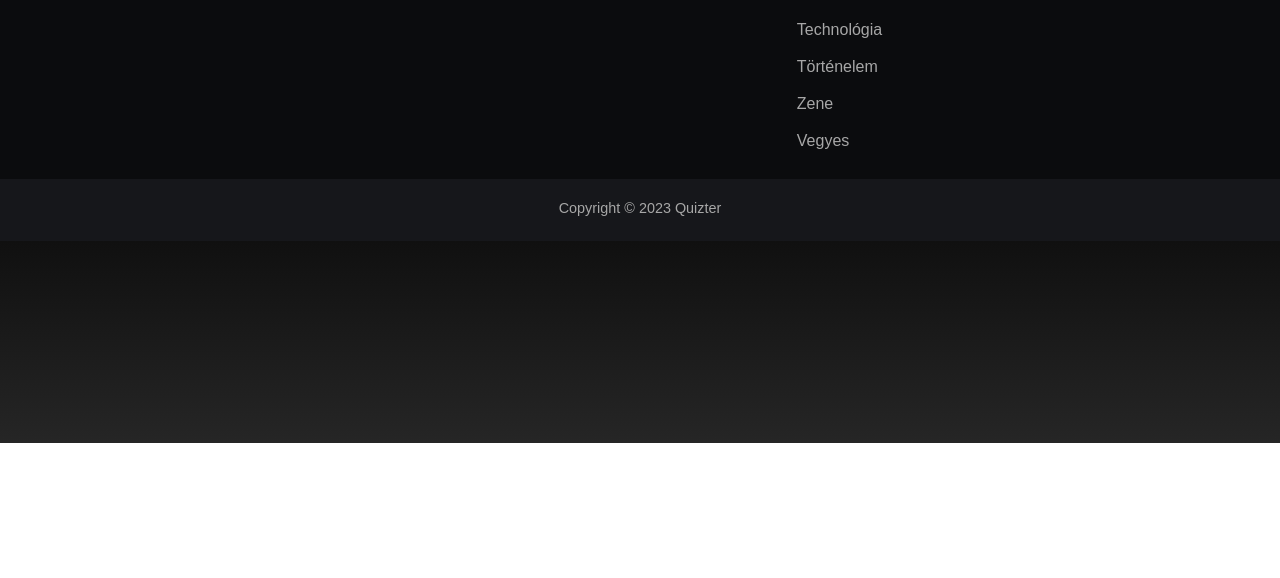
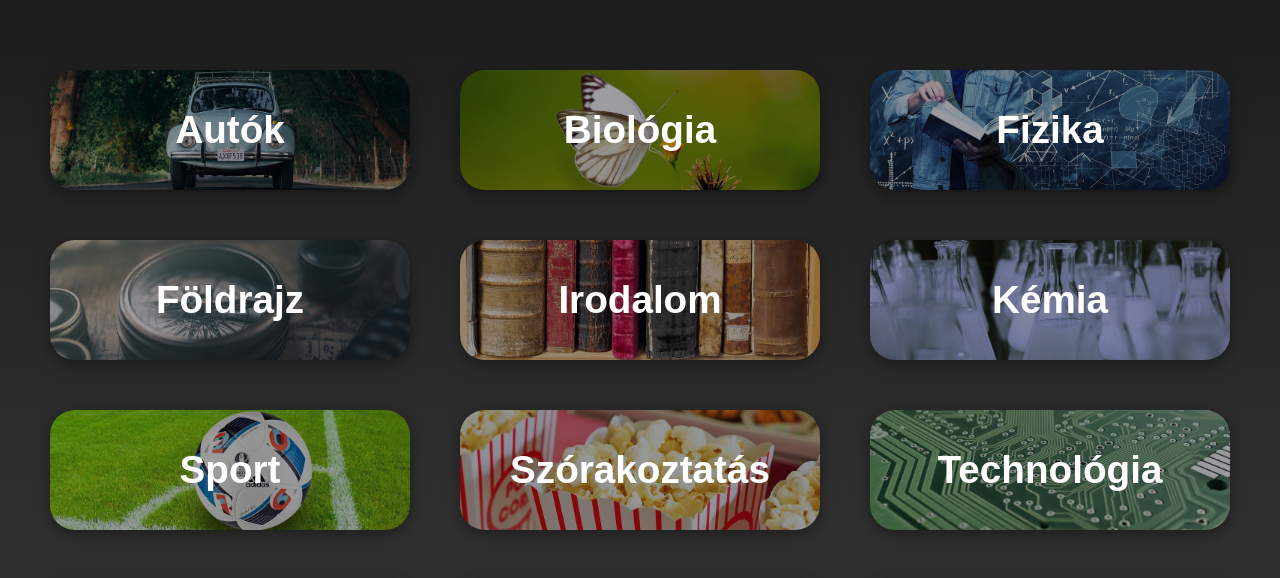
Before and after one commit to CLorant/quizter, a Vue app: page /quizbeallito in a window 1280 px wide. Shown: the part 357-935 px from the top of the page. Before the commit the page ends 800 px from the top, so only its background shows below. Built offline with nearby package versions, Linux system fonts and the light colour scheme.

Commit message:
Quizbeállító routolás fejlesztve

```diff
--- a/src/components/fooldal/TemaGomb.vue
+++ b/src/components/fooldal/TemaGomb.vue
@@ -6,13 +6,9 @@
     },
     methods: {
       indit() {
-      this.$emit('tema', this.id);
-      this.$emit('temaNev', this.text)
-      //window.sessionStorage.setItem("temakor", tema);
-
-      //window.sessionStorage.setItem("temaKepUtvonal", "../img/"+tema+".png");
-      //window.sessionStorage.setItem("temaNev", document.getElementById(tema).innerText);
-      //document.getElementById("quizbeallitoForm").submit();
+        sessionStorage.setItem("tema", this.tema);
+        sessionStorage.setItem("temaKep", "../../img/"+this.tema+".png");
+        sessionStorage.setItem("temaNev", document.getElementById(this.tema).innerText);
       }
     }
   }
@@ -21,7 +17,7 @@
 
 <template>
   <RouterLink :to="{name: 'quizbeallito', params: {id: tema}}" >
-    <button class='temaGomb' :id="tema">{{temaNev}}</button>
+    <button class='temaGomb' :id="tema" @click="indit(tema)">{{temaNev}}</button>
   </RouterLink>
 </template>
 
--- a/src/router/index.js
+++ b/src/router/index.js
@@ -8,7 +8,7 @@ const routes = [
   {
     path: '/',
     name: 'fooldal',
-    component: Fooldal,
+    component: Fooldal
   },
   {
     path: '/rolunk',
@@ -24,6 +24,10 @@ const routes = [
     path: '/ranglista',
     name: 'ranglista',
     component: Ranglista
+  },
+  {
+    path: '/quizbeallito/',
+    component: Fooldal
   },
   {
     path: '/quizbeallito/:id',
--- a/src/views/Fooldal.vue
+++ b/src/views/Fooldal.vue
@@ -33,7 +33,7 @@ export default {
     <h2>Teszteld a tudásod</h2>
   </div>
   <div id="temaValasztoGombok">
-    <TemaGomb v-for="t in temak" :tema="t.tema" :temaNev="t.temaNev"/>
+    <TemaGomb v-for="t in temak" :key="t.tema" :tema="t.tema" :temaNev="t.temaNev"/>
   </div>
 </div>
 </template>
--- a/src/views/QuizBeallito.vue
+++ b/src/views/QuizBeallito.vue
@@ -1,29 +1,44 @@
 <script>
-
 export default {
   data() {
     return {
 
     }
   },
-  props: {
-    tema: String,
-    temaNev: String
+  created() {
+    tema = sessionStorage.getItem("tema"),
+    temaNev = sessionStorage.getItem('temaNev'),
+    temaKep = sessionStorage.getItem('temaKep')
   },
   methods: {
-
+    temaKepSzoveg(temakor){
+      switch(temakor){
+        case "autok": return "Kérdések autókról, gyártókról, a legelső autótól a legutóbbiig."
+        case "biologia": return "Kérdések emberi és állati anatómiáról, biológiai egyenletekről, elméletekről, fontos személyekről."
+        case "fizika": return "Kérdések fizikai egyenletekről, elméletekről, fontos személyekről."
+        case "foldrajz": return " Kérdések országokról, városokról és azok politikájáról."
+        case "irodalom": return "Kérdések irodalmi művekről, fontos személyekről."
+        case "kemia": return "Kérdések kémiai egyenletekről, elméletekről, fontos személyekről."
+        case "sport": return "Kérdések különböző sportágakról, azok szabályairól, eseményekről, fontos személyekről."
+        case "szorakoztatas": return "Kérdések filmekről, sorozatokról, hírességekről."
+        case "technologia": return "Kérdések a modern technológiáról, nagyrészt informatikáról."
+        case "tortenelem": return "Kérdések történelmi eseményekről, fontos személyekről."
+        case "vegyes": return "Kérdések az összes témából, véletlenszerűen."
+        case "zene": return "Kérdések modern pop zenétől a klasszikus zenéig. Ebbe tartoznak a zenészek és együttesek is."
+        default: break;
+      }
+    }
   }
-
 }
 </script>
 
 <template>
 <div id="tartalom">
   <div id="temaDiv">
-    <img id="temaKep">
-    <div id="temaKepSzoveg"></div>
+    <img :src="temaKepUtvonal" id="temaKep">
+    <div id="temaKepSzoveg">{{ temakor }}</div>
   </div>
-  <p id="temaMagyarazat"></p>
+  <p id="temaMagyarazat">{{temaKepSzoveg(temakor)}}</p>
   <div id="beallitoDiv">
     <div class="beallitas">
       <h1 class="beallitasNev">Kérdések nehézsége</h1>
```
